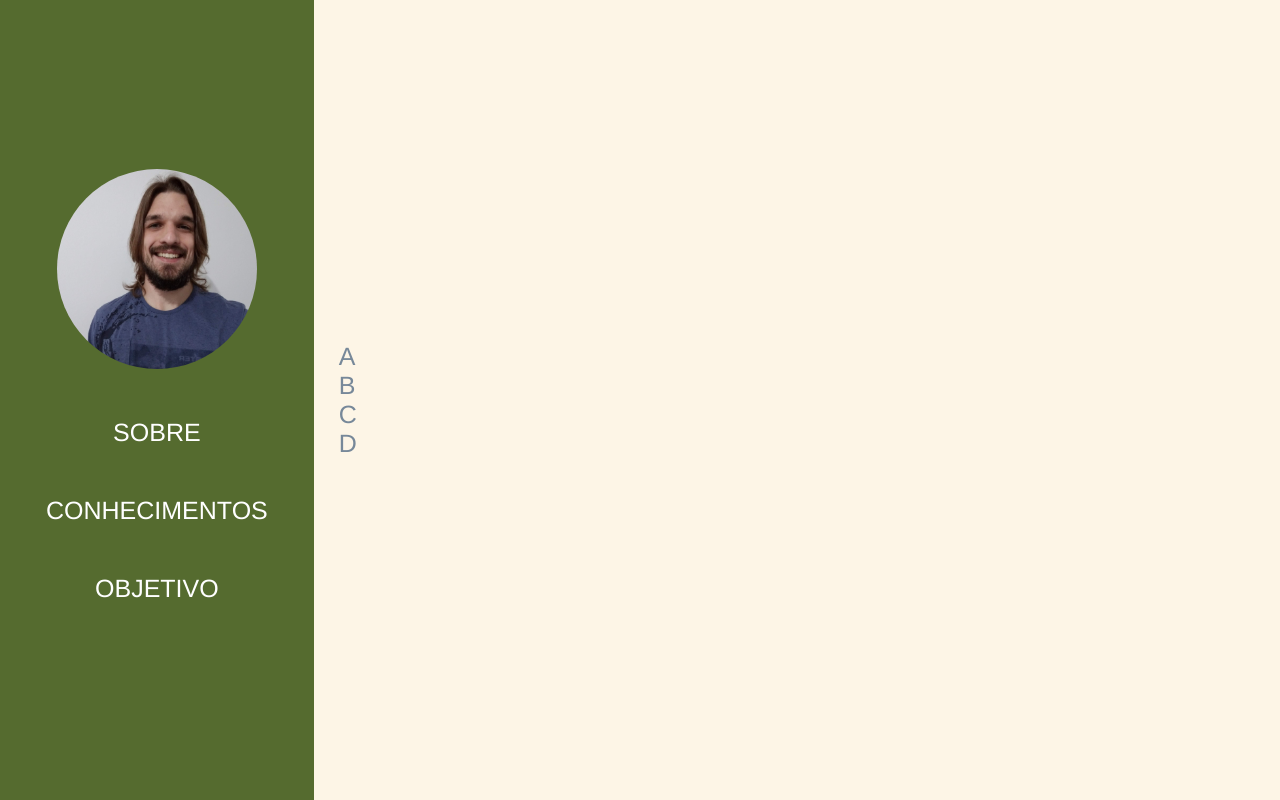
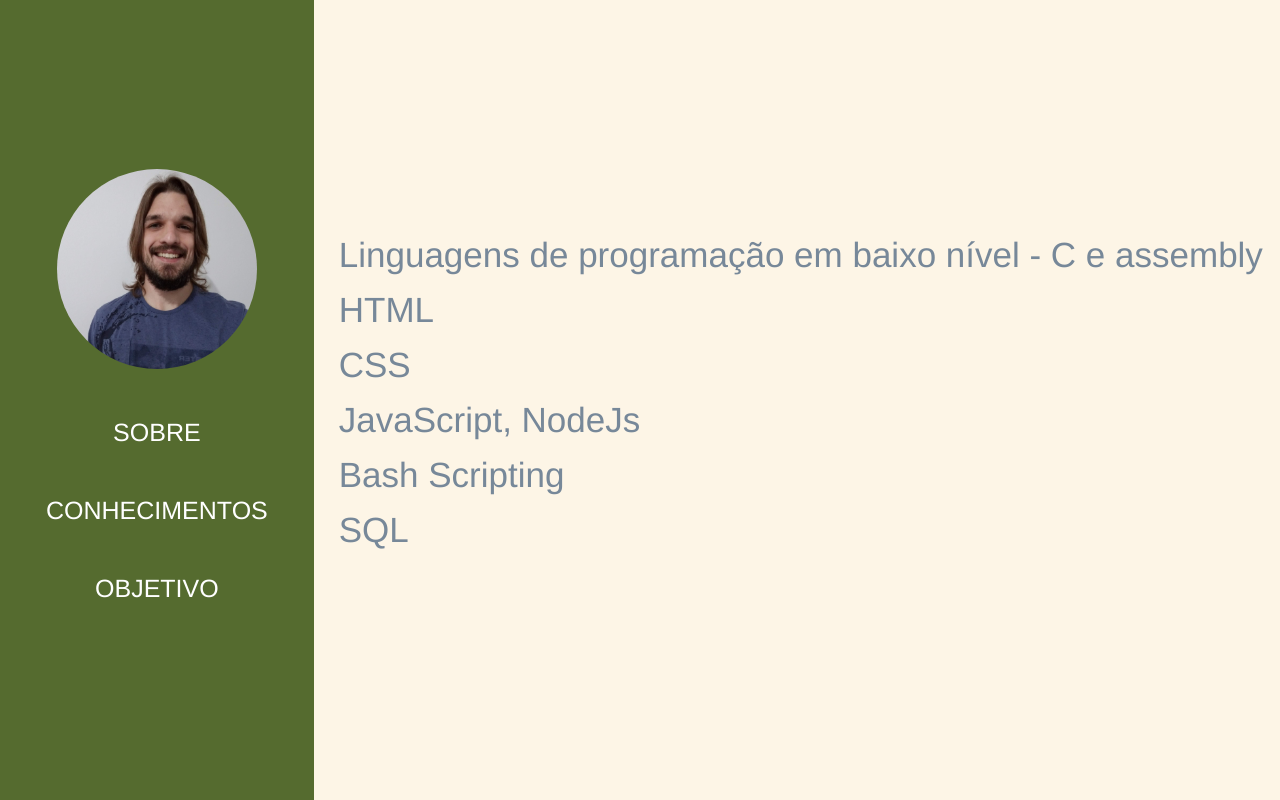
Before and after one commit to rodrigocelmer/frontEnd_atividadeFinal, a plain HTML site: page conhecimentos.html in a window 1280 px wide. Drawn offline with Linux system fonts and the light colour scheme.

Commit message:
finish conhecimentos.html

```diff
--- a/conhecimentos.html
+++ b/conhecimentos.html
@@ -16,17 +16,23 @@
         <a class="iconesMenu" href="objetivo.html">OBJETIVO</a><br>
     </section>
     <section class="infoStyle colorLightSlateGray">
-        <p>
-           A
+        <p class="fontSize-35px">
+           Linguagens de programação em baixo nível - C e assembly
         </p>
-        <p>
-            B
+        <p class="fontSize-35px">
+            HTML
         </p>
-        <p>
-            C
+        <p class="fontSize-35px">
+            CSS
         </p>
-        <p>
-            D
+        <p class="fontSize-35px">
+            JavaScript, NodeJs
+        </p>
+        <p class="fontSize-35px">
+            Bash Scripting
+        </p>
+        <p class="fontSize-35px">
+            SQL
         </p>
     </section>
 </body>
--- a/css/styles.css
+++ b/css/styles.css
@@ -7,6 +7,10 @@ html, body, * {
 
 body {
     display: flex;
+}
+
+p {
+    margin-bottom: 15px;
 }
 
 .iconesMenu {
@@ -71,3 +75,7 @@ body {
 .marginBottom-50px {
     margin-bottom: 50px;
 }
+
+.fontSize-35px {
+    font-size: 35px;
+}
```
